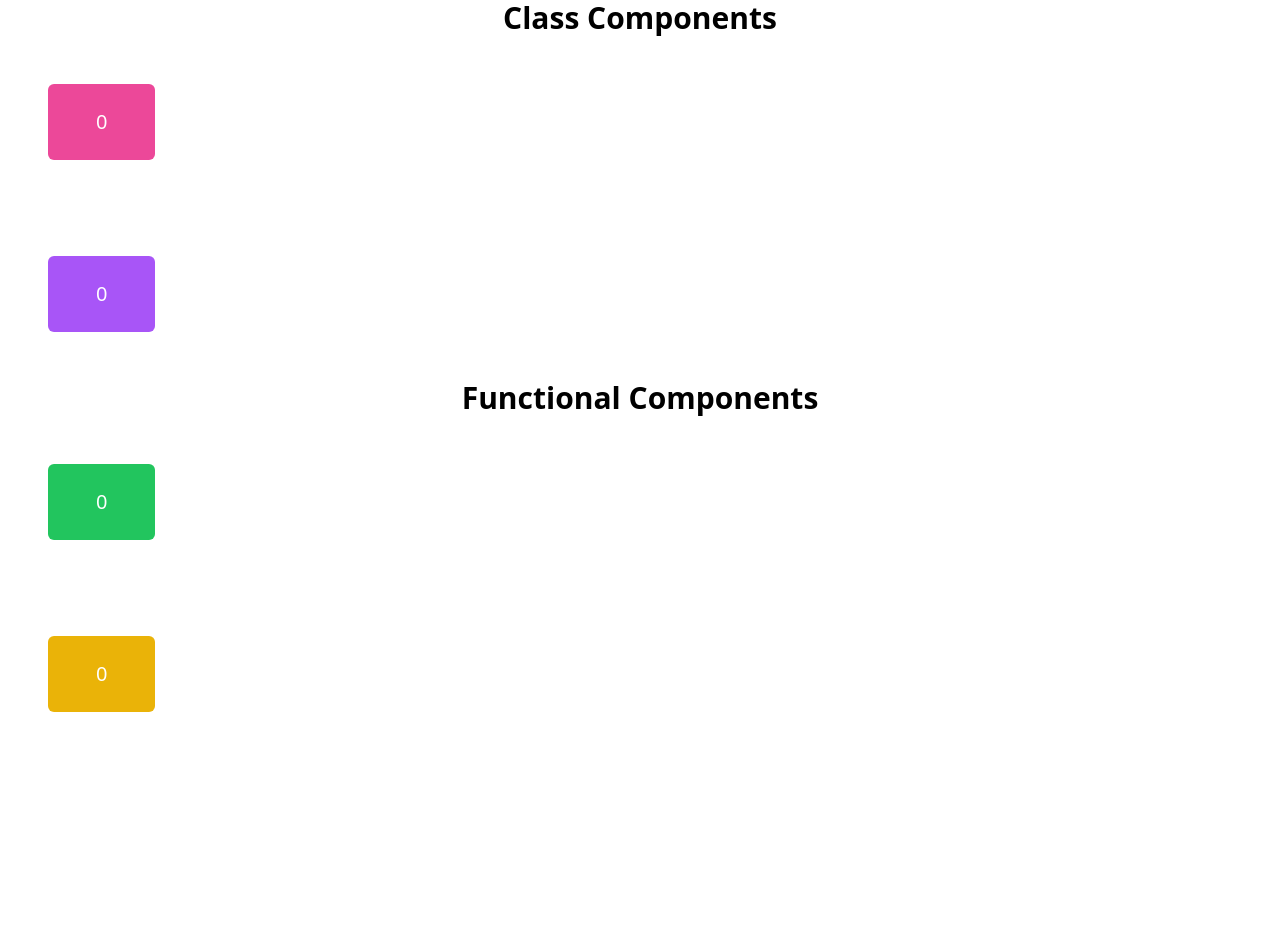
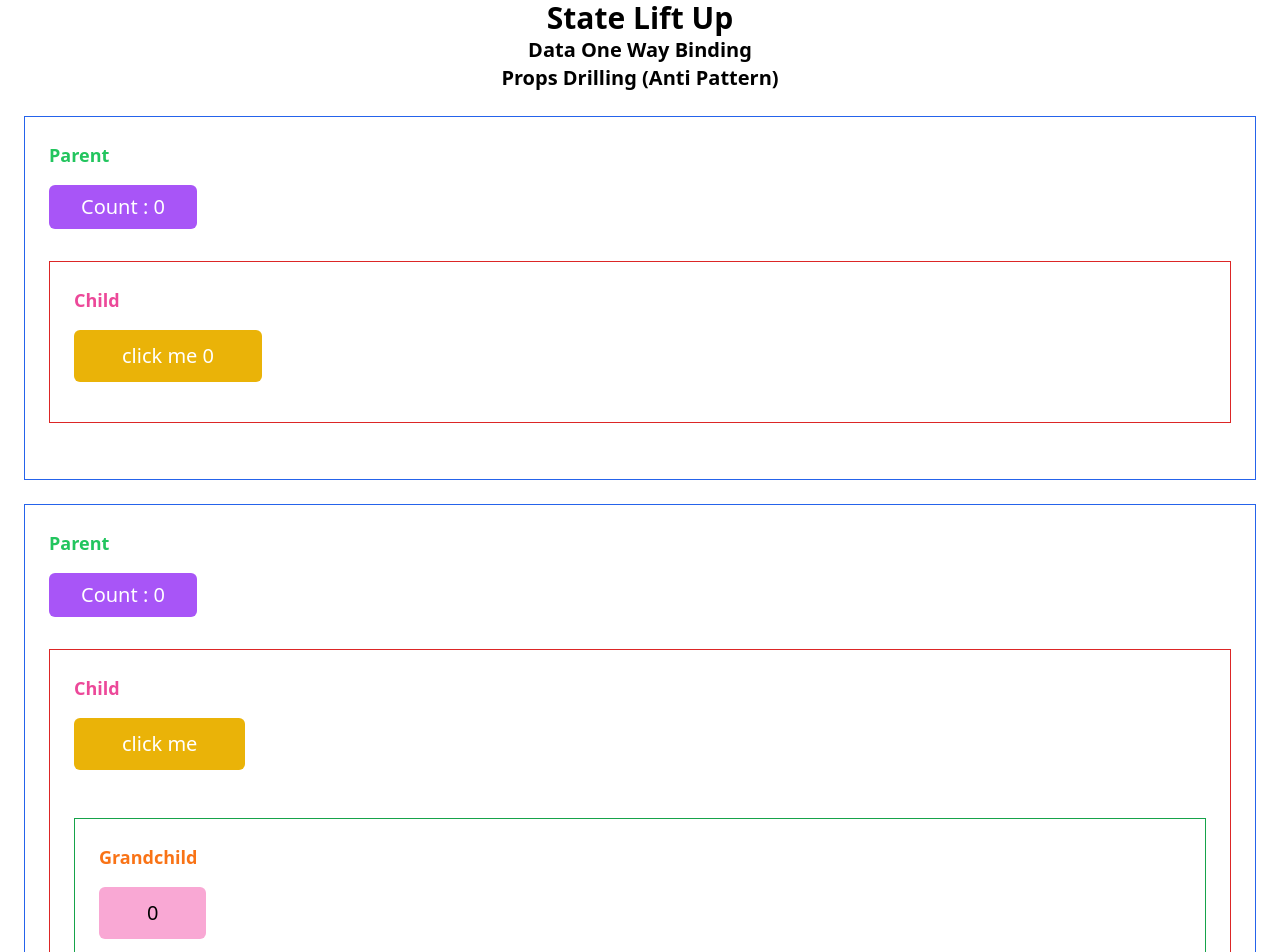
Before and after one commit to QuaziSamiha/React_State_Management, a React (Vite) app: page / in a window 1280 px wide. Shown: the top 952 px of the page. Before the commit the page ends 800 px from the top, so only its background shows below. Built offline with nearby package versions, Linux system fonts and the light colour scheme.

Commit message:
props drilling, one way binding

```diff
--- a/src/App.tsx
+++ b/src/App.tsx
@@ -1,16 +1,15 @@
-import Counter1 from "./components/classComponents/Counter1";
-import Counter2 from "./components/classComponents/Counter2";
-import Calculator1 from "./components/functionalComponents/Calculator1";
-import Calculator2 from "./components/functionalComponents/Calculator2";
+import Parent from "./components/ParentChildProps/Parent";
+import Parent2 from "./components/ParentChildProps2/Parent2";
 function App() {
   return (
     <>
-      <h1 className="text-3xl font-bold text-center">Class Components</h1>
-      <Counter1 />
-      <Counter2 />
-      <h1 className="text-3xl font-bold text-center">Functional Components</h1>
-      <Calculator1 />
-      <Calculator2 />
+      <h1 className="text-3xl font-bold text-center">State Lift Up</h1>
+      <h1 className="text-xl font-bold text-center">Data One Way Binding</h1>
+      <h1 className="text-xl font-bold text-center">
+        Props Drilling (Anti Pattern)
+      </h1>
+      <Parent />
+      <Parent2 />
     </>
   );
 }
--- /dev/null
+++ b/src/components/ParentChildProps/Child.tsx
@@ -0,0 +1,20 @@
+type TProps = {
+  count: number;
+  setCount: React.Dispatch<React.SetStateAction<number>>;
+};
+
+const Child = ({ count, setCount }: TProps) => {
+  return (
+    <div className="border border-red-600 my-8 p-6 w-full">
+      <h1 className="font-semibold text-lg text-pink-500">Child</h1>
+      <button
+        onClick={() => setCount((prev) => prev + 1)}
+        className="my-4 px-12 py-3 bg-yellow-500 rounded-md text-xl text-white"
+      >
+        click me {count}
+      </button>
+    </div>
+  );
+};
+
+export default Child;
--- /dev/null
+++ b/src/components/ParentChildProps/Parent.tsx
@@ -0,0 +1,17 @@
+import { useState } from "react";
+import Child from "./Child";
+
+const Parent = () => {
+  const [count, setCount] = useState<number>(0);
+  return (
+    <div className="border border-blue-600 m-6 p-6">
+      <h1 className="font-semibold text-lg text-green-500">Parent</h1>
+      <h1 className="my-4 px-8 py-2 w-fit bg-purple-500 rounded-md text-xl text-white">
+        Count : {count}
+      </h1>
+      <Child count={count} setCount={setCount} />
+    </div>
+  );
+};
+
+export default Parent;
--- /dev/null
+++ b/src/components/ParentChildProps2/Child2.tsx
@@ -0,0 +1,25 @@
+import GrandChild from "./GrandChild";
+
+type TProps = {
+  count: number;
+  setCount: React.Dispatch<React.SetStateAction<number>>;
+};
+
+// here Child don't need count
+// but for Grandchild we have to pass it
+const Child2 = ({ count, setCount }: TProps) => {
+  return (
+    <div className="border border-red-600 my-8 p-6 w-full">
+      <h1 className="font-semibold text-lg text-pink-500">Child</h1>
+      <button
+        onClick={() => setCount((prev) => prev + 1)}
+        className="my-4 px-12 py-3 bg-yellow-500 rounded-md text-xl text-white"
+      >
+        click me
+      </button>
+      <GrandChild count={count} />
+    </div>
+  );
+};
+
+export default Child2;
--- /dev/null
+++ b/src/components/ParentChildProps2/GrandChild.tsx
@@ -0,0 +1,12 @@
+const GrandChild = ({ count }: { count: number }) => {
+  return (
+    <div className="border border-green-600 my-8 p-6 w-full">
+      <h1 className="font-semibold text-lg text-orange-500">Grandchild</h1>
+      <div className="my-4 px-12 py-3 bg-pink-300 rounded-md text-xl w-fit">
+        {count}
+      </div>
+    </div>
+  );
+};
+
+export default GrandChild;
--- /dev/null
+++ b/src/components/ParentChildProps2/Parent2.tsx
@@ -0,0 +1,17 @@
+import { useState } from "react";
+import Child from "./Child2";
+
+const Parent2 = () => {
+  const [count, setCount] = useState<number>(0);
+  return (
+    <div className="border border-blue-600 m-6 p-6">
+      <h1 className="font-semibold text-lg text-green-500">Parent</h1>
+      <h1 className="my-4 px-8 py-2 w-fit bg-purple-500 rounded-md text-xl text-white">
+        Count : {count}
+      </h1>
+      <Child count={count} setCount={setCount} />
+    </div>
+  );
+};
+
+export default Parent2;
```
Also changed, not shown: 1 other file (tests, documents, lock files or other folders).
